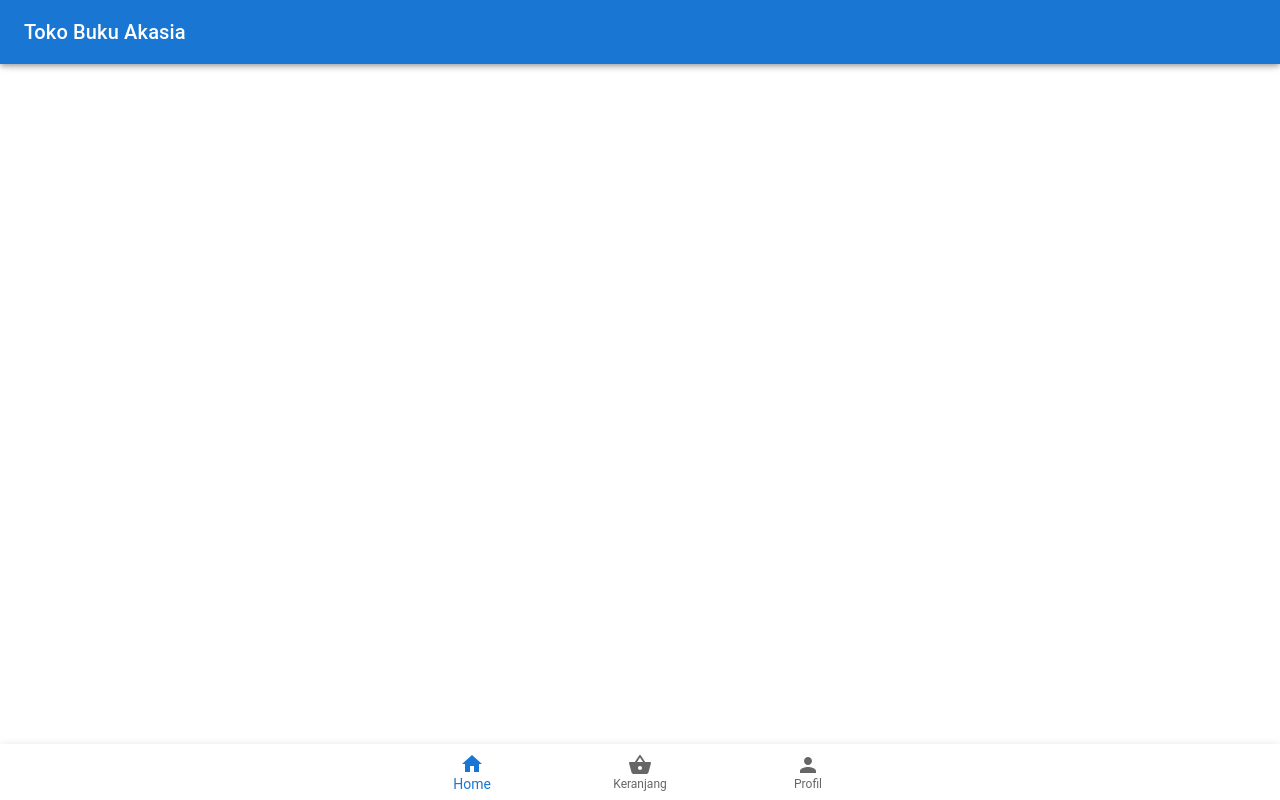
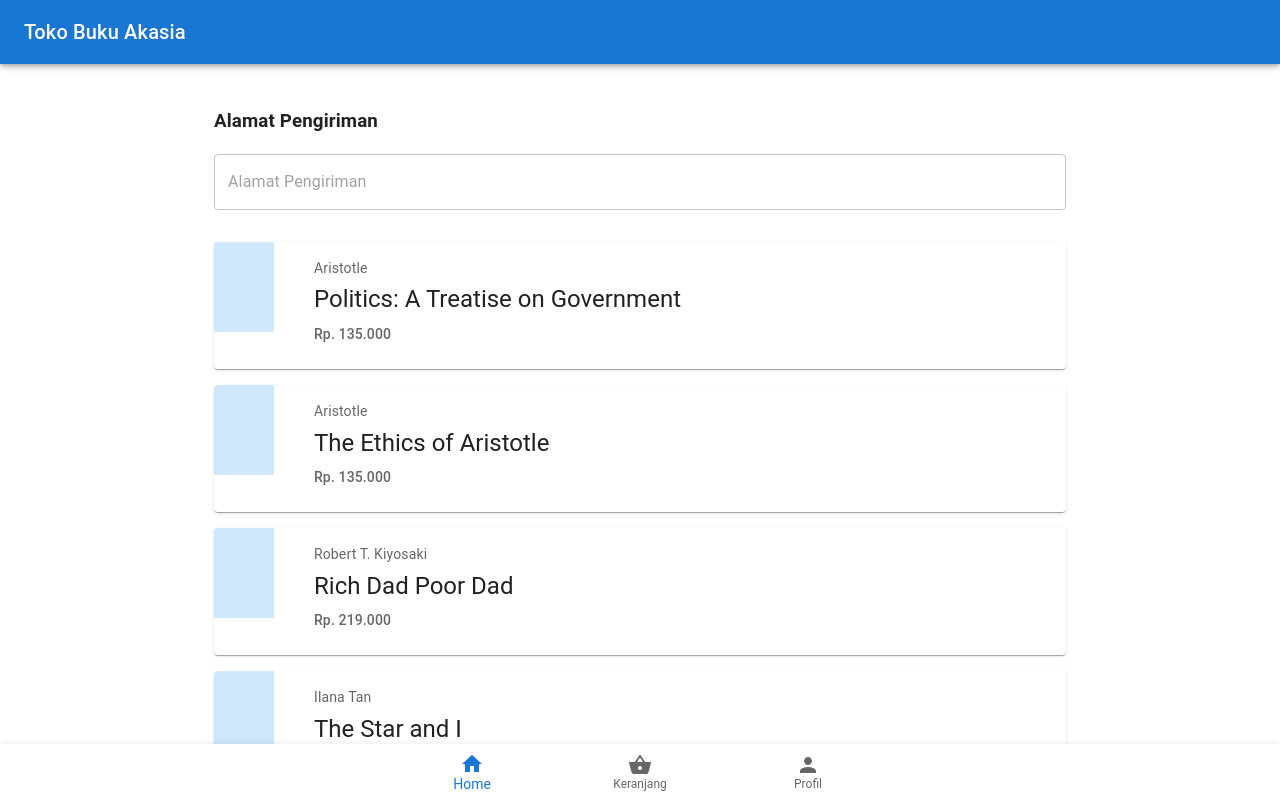
Before and after one commit to lazuardi100/toko-buku-akasia, a React (Create React App) app: page /checkout in a window 1280 px wide. Shown: the top 800 px of the page. Built offline with nearby package versions, Linux system fonts and the light colour scheme.

Commit message:
Add Check Out

```diff
--- a/src/App.js
+++ b/src/App.js
@@ -9,6 +9,7 @@ import Typography from '@mui/material/Typography';
 // import Sidebar from './Components/Sidebar';
 import Home from './Pages/Home';
 import Payment from './Pages/Payment';
+import Checkout from './Pages/Checkout';
 import BottomNav from './Components/BottomNav';
 
 // import {getDatabase, push, ref, child, update} from "firebase/database";
@@ -51,6 +52,7 @@ function App() {
         <Routes>
           <Route exact path='/' element={<Home />} />
           <Route path='/payment' element={<Payment />} />
+          <Route path='/checkout' element={<Checkout />} />
         </Routes>
         {/* <Button onClick={prepareData} variant="contained">Import Database</Button> */}
         <BottomNav />
--- /dev/null
+++ b/src/Components/Checkout/CheckoutItem.js
@@ -0,0 +1,44 @@
+import * as React from 'react';
+import List from '@mui/material/List';
+import Card from '@mui/material/Card';
+import CardContent from '@mui/material/CardContent';
+import Typography from '@mui/material/Typography';
+import Box from '@mui/material/Box';
+import Grid from '@mui/material/Grid';
+
+class CheckoutItem extends React.Component{
+    render() {
+        return(
+            <List>
+                <Card>
+                    <Grid container spacing={3}>
+                        <Grid item xs="auto">
+                            <item>
+                                <Box sx={{ bgcolor: '#cfe8fc', height: '90px', width: '60px', display: 'flex' }}/>
+                            </item>
+                        </Grid>
+                        <Grid item xs>
+                            <item>
+                            <CardContent>
+                                <Typography sx={{ fontSize: 14 }} color="text.secondary" gutterBottom>
+                                    { this.props.book_author }
+                                </Typography>
+                                <Typography gutterBottom variant="h5" component="div">
+                                    { this.props.book_title }
+                                </Typography>
+                                <Typography sx={{ fontSize: 14, fontWeight: 'medium' }} color="text.secondary">
+                                    { this.props.book_price }
+                                </Typography>
+                            </CardContent>
+                            </item>
+                        </Grid>
+                    </Grid>
+
+
+                </Card>
+            </List>
+        )
+    }
+}
+
+export default CheckoutItem;
--- /dev/null
+++ b/src/Components/Checkout/ListCheckoutItem.js
@@ -0,0 +1,16 @@
+import * as React from 'react';
+import List from '@mui/material/Grid';
+
+class ListCheckoutItem extends React.Component {
+    render() {
+        return (
+            <React.Fragment>
+                <List>
+                    { this.props.children }
+                </List>
+            </React.Fragment>
+        )
+    }
+}
+
+export default ListCheckoutItem;
--- /dev/null
+++ b/src/Pages/Checkout.js
@@ -0,0 +1,81 @@
+import * as React from 'react';
+import CssBaseline from '@mui/material/CssBaseline';
+import Box from '@mui/material/Box';
+import Container from '@mui/material/Container';
+import Toolbar from '@mui/material/Toolbar';
+import TextField from '@mui/material/TextField';
+import ListCheckoutItem from '../Components/Checkout/ListCheckoutItem';
+import CheckoutItem from '../Components/Checkout/CheckoutItem';
+import FormControl from '@mui/material/FormControl';
+import Select from '@mui/material/Select';
+import InputLabel from '@mui/material/InputLabel';
+import MenuItem from '@mui/material/MenuItem';
+import Button from '@mui/material/Button';
+
+export default function Checkout() {
+    const tempData = [
+        {
+          "book_author": "Aristotle",
+          "book_title": "Politics: A Treatise on Government",
+          "book_price": "Rp. 135.000"
+        },
+        {
+          "book_author": "Aristotle",
+          "book_title": "The Ethics of Aristotle",
+          "book_price": "Rp. 135.000"
+        },
+        {
+          "book_author": "Robert T. Kiyosaki",
+          "book_title": "Rich Dad Poor Dad",
+          "book_price": "Rp. 219.000"
+        },
+        {
+          "book_author": "Ilana Tan",
+          "book_title": "The Star and I",
+          "book_price": "Rp. 99.000"
+        },
+      ];
+    return(
+        <Box
+            component="main"
+            sx={{ flexGrow: 1, bgcolor: 'background.default',p: 3 }}
+        >
+            <Toolbar />
+            <CssBaseline />
+            <Container maxWidth="md">
+                <h3>Alamat Pengiriman</h3>
+                <TextField fullWidth id="alamat-pengiriman" label="" variant="outlined" placeholder="Alamat Pengiriman"/>
+                <br />
+                <br />
+                <ListCheckoutItem>
+                    {tempData.map((data,id) => (
+                        <CheckoutItem
+                            key={id}
+                            book_author={data['book_author']}
+                            book_title={data['book_title']}
+                            book_price={data['book_price']}
+                        />
+                    ))}
+                </ListCheckoutItem>
+                <br />
+                <FormControl fullWidth>
+                    <InputLabel id="select-shipment">Pilih Pengiriman</InputLabel>
+                    <Select
+                        labelId="shipment-label"
+                        id="shipment-select"
+                    >
+                        <MenuItem value={"Entar Aja"}>Entar Aja</MenuItem>
+                        <MenuItem value={"ENJ"}>ENJ</MenuItem>
+                        <MenuItem value={"SiLemot"}>SiLemot</MenuItem>
+                    </Select>
+                </FormControl>
+                <br />
+                <br />
+                <TextField fullWidth id="kupon" label="" variant="outlined" placeholder="Masukkan Kupon"/>
+                <br />
+                <br />
+                <Button fullWidth variant="contained">Pilih Pembayaran</Button>
+            </Container>
+        </Box>
+    );
+};
```
Also changed, not shown: 1 other file (tests, documents, lock files or other folders).
